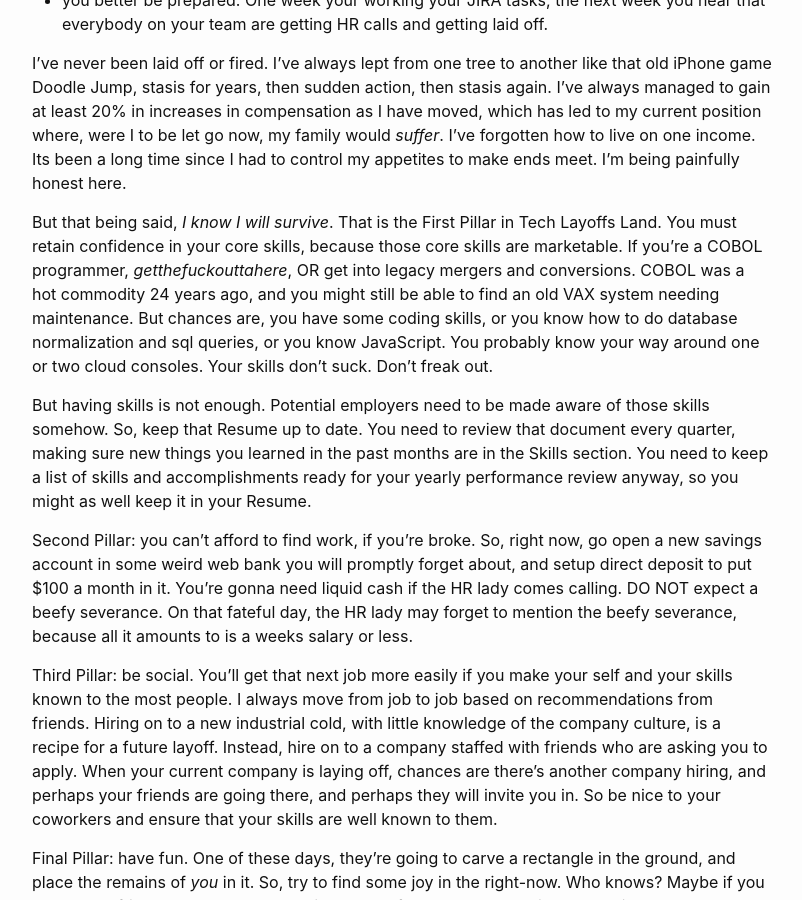
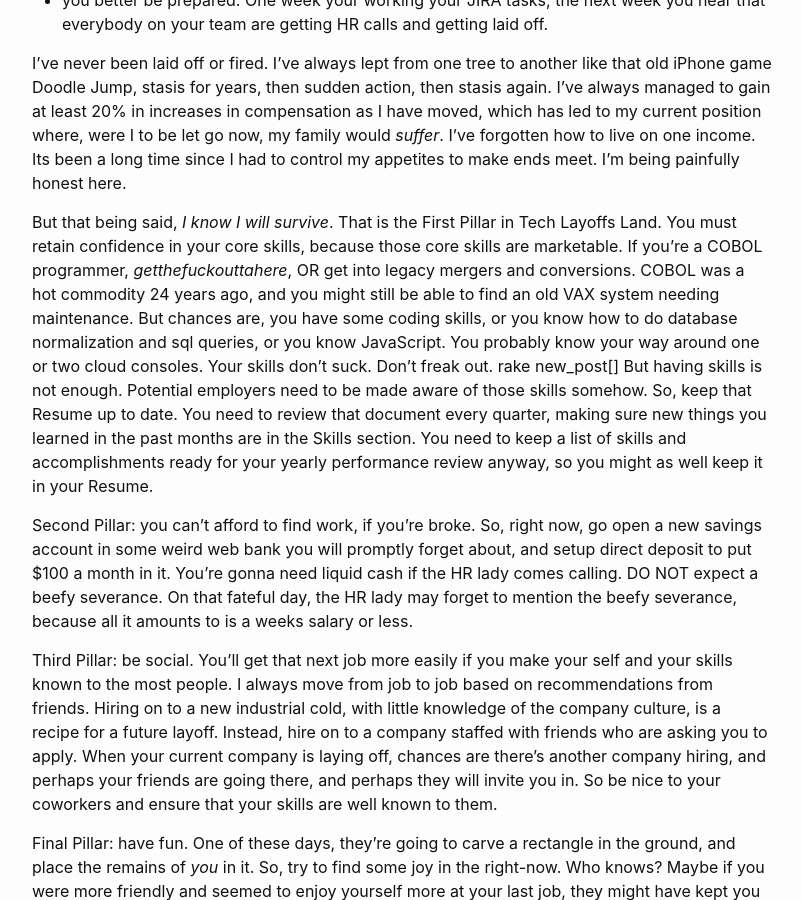
Before and after one commit to chewmanfoo/github-pages-with-docker, a Jekyll site: the page built from _posts/2024-02-19-stay-busy.markdown, in a window 1280 px wide and 900 px high, scrolled down 680 px. Shown: the whole window, without its empty margins (238-1040 px from the left). Built offline with Jekyll 4.4.1, drawn with Linux system fonts in a browser that asks for light colours.

Commit message:
merge cleanup

```diff
--- a/_config.yml
+++ b/_config.yml
@@ -18,7 +18,9 @@ email: jason@jason-michael.com
 description: >- # this means to ignore newlines until "baseurl:"
   Jason Michael Dot Com, my old blog, resurrected after a decade, to dazzle the world wide web.
 baseurl: "/github-pages-with-docker" # the subpath of your site, e.g. /blog
-url: "https://chewmanfoo.github.io" # the base hostname & protocol for your site, e.g. http://example.com
+#url: "https://chewmanfoo.github.io" # the base hostname & protocol for your site, e.g. http://example.com
+url: "https://jason-michael.com" # the base hostname & protocol for your site, e.g. http://example.com
+
 twitter_username: chewmanfoo
 github_username:  chewmanfoo
 
--- a/_posts/2024-02-19-stay-busy.markdown
+++ b/_posts/2024-02-19-stay-busy.markdown
@@ -32,12 +32,12 @@ _suffer_. I've forgotten how to live on one income. Its been a long time since I
 ends meet. I'm being painfully honest here.
 
 But that being said, *I know I will survive*. That is the First Pillar in Tech Layoffs Land. You must retain confidence
-in your core skills, because those core skills are marketable.  If you're a COBOL programmer, _getthefuckouttahere_, OR
+in your core skills, because those core skills are marketable. If you're a COBOL programmer, _getthefuckouttahere_, OR
 get into legacy mergers and conversions. COBOL was a hot commodity 24 years ago, and you might still be able to find
 an old VAX system needing maintenance. But chances are, you have some coding skills, or you know how to do database
 normalization and sql queries, or you know JavaScript. You probably know your way around one or two cloud consoles.
 Your skills don't suck. Don't freak out.
-
+rake new_post[]
 But having skills is not enough. Potential employers need to be made aware of those skills somehow. So, keep that
 Resume up to date. You need to review that document every quarter, making sure new things you learned in the past
 months are in the Skills section. You need to keep a list of skills and accomplishments ready for your yearly
```
Also changed, not shown: _posts/2024-02-21-pissing-contest.markdown (added, +31 -0 lines).
